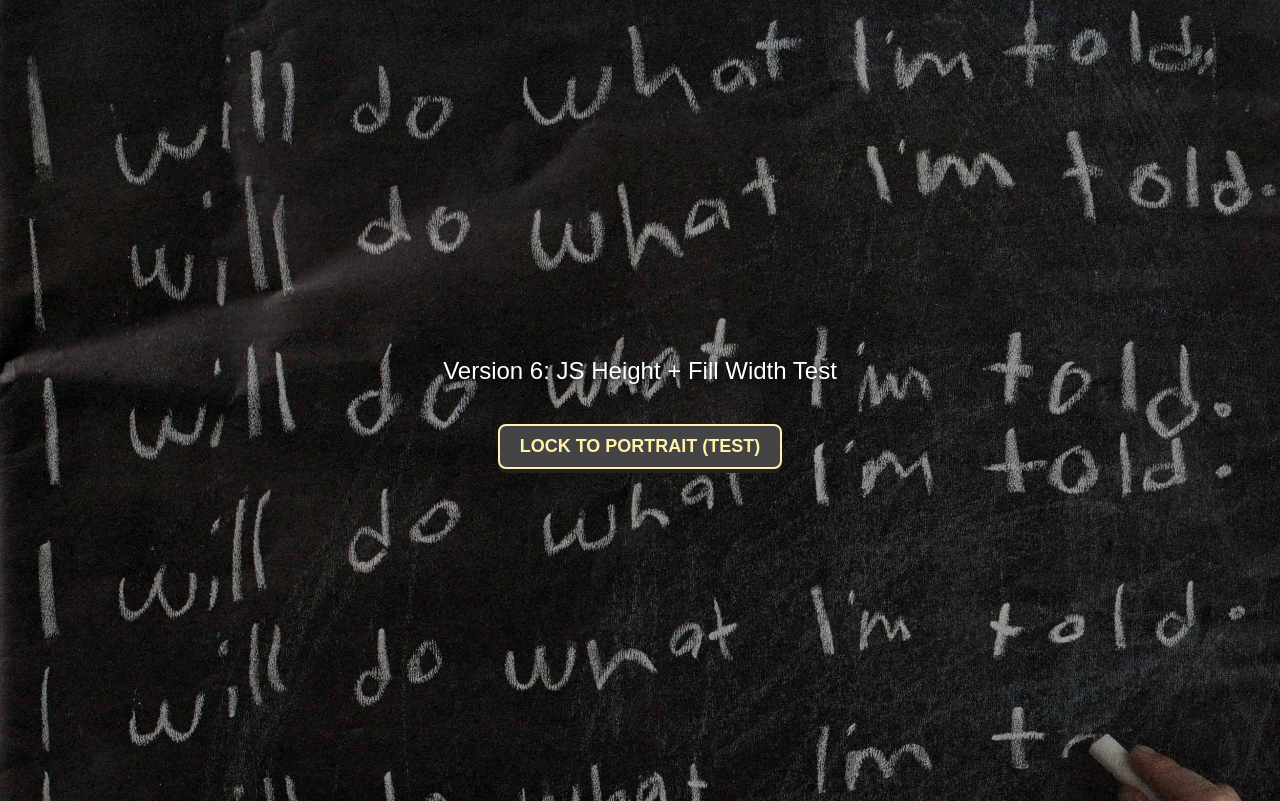
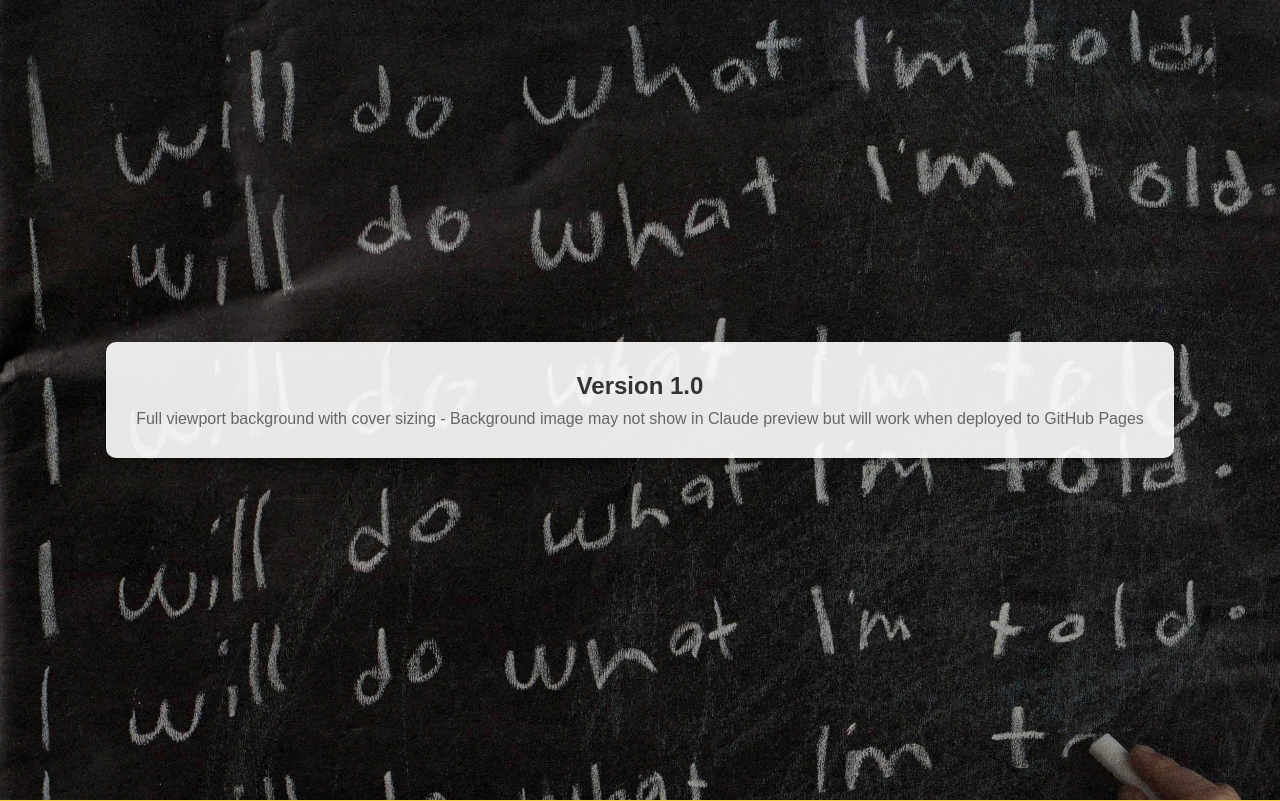
Before and after one commit to daniel-mea/a-superb-fairywren, a plain HTML site: page docs/danny-music/index.html in a window 1280 px wide. Drawn offline with Linux system fonts and the light colour scheme.

Commit message:
CLAAUDE 1

```diff
--- a/docs/danny-music/index.html
+++ b/docs/danny-music/index.html
@@ -3,127 +3,59 @@
 <head>
     <meta charset="UTF-8">
     <meta name="viewport" content="width=device-width, initial-scale=1.0">
-<title>Responsive Background Test</title>
-
+    <title>Full Viewport Background</title>
     <style>
-/* 1. Basic Viewport Setup */
-html, body {
+        * {
             margin: 0;
             padding: 0;
-    height: 100%;
-    background-color: #fff1a9;
-    transition: background-size 0.3s;
+            box-sizing: border-box;
         }
 
-/* --- SCROLL BUDGE FIX (Removed overflow: hidden) --- */
-body {
-    /* Allow scroll budging/overscroll for pull-to-refresh */
-    overflow-y: scroll;
-    -webkit-overflow-scrolling: touch;
-
-    background-image: url('https://raw.githubusercontent.com/daniel-mea/a-superb-fairywren/main/docs/website_assets/newspaper_dark.jpg');
-    background-position: center center;
-    background-repeat: no-repeat;
-    /* background-size is now controlled by JavaScript */
+        html, body {
+            width: 100%;
+            height: 100%;
+            overflow: hidden;
         }
 
-/* UI Elements for Testing */
-.center-ui {
-    /* Must use min-height 100% to ensure center-ui covers the screen */
-    min-height: 100%;
+        body {
+            background-color: #f4d03f;
+            background-image: url('https://raw.githubusercontent.com/daniel-mea/a-superb-fairywren/main/docs/website_assets/newspaper_dark.jpg');
+            background-size: cover;
+            background-position: center;
+            background-repeat: no-repeat;
+            background-attachment: fixed;
             display: flex;
-    flex-direction: column;
             justify-content: center;
             align-items: center;
-    color: white;
-    font-size: 24px;
-    font-family: sans-serif;
-    text-shadow: 2px 2px 5px rgba(0, 0, 0, 0.8);
-    gap: 15px;
         }
 
-.lock-button {
-    padding: 10px 20px;
-    font-size: 18px;
-    font-weight: bold;
-    color: #fff1a9;
-    background-color: #444;
-    border: 2px solid #fff1a9;
-    border-radius: 8px;
-    cursor: pointer;
-    box-shadow: 0 4px #222;
-    transition: all 0.1s;
+        .textbox {
+            background-color: rgba(255, 255, 255, 0.9);
+            padding: 30px;
+            border-radius: 10px;
+            box-shadow: 0 4px 6px rgba(0, 0, 0, 0.3);
+            max-width: 90%;
+            text-align: center;
         }
 
-.lock-button:active {
-    box-shadow: 0 0 #222;
-    transform: translateY(4px);
+        .textbox h1 {
+            font-family: Arial, sans-serif;
+            font-size: 24px;
+            color: #333;
+            margin-bottom: 10px;
+        }
+
+        .textbox p {
+            font-family: Arial, sans-serif;
+            font-size: 16px;
+            color: #666;
         }
     </style>
 </head>
 <body>
-
-<div class="center-ui">
-    <p>Version 6: JS Height + Fill Width Test</p>
-    <button class="lock-button" onclick="lockToPortrait()">
-        LOCK TO PORTRAIT (TEST)
-    </button>
+    <div class="textbox">
+        <h1>Version 1.0</h1>
+        <p>Full viewport background with cover sizing - Background image may not show in Claude preview but will work when deployed to GitHub Pages</p>
     </div>
-
-<script>
-    const ASSET_ASPECT_RATIO = 1.778; // 16/9 threshold for ultra-wide screen detection
-    const SCROLL_BUFFER_PX = 1; // Small buffer to ensure scroll budging is enabled
-
-    /**
-     * Handles the mobile viewport height bug and background sizing logic.
-     */
-    function setFullHeightAndBackgroundSize() {
-        const viewportHeight = window.innerHeight;
-        const viewportWidth = window.innerWidth;
-        const screenAspectRatio = viewportWidth / viewportHeight;
-
-        // FIX 1 (Height): Force the body's height to the exact visible pixel height PLUS buffer for overscroll
-        document.body.style.height = `${viewportHeight + SCROLL_BUFFER_PX}px`;
-
-        // FIX 2 (Background Sizing): Check aspect ratio in JS (Testing Fill Width)
-        if (screenAspectRatio > ASSET_ASPECT_RATIO) {
-            // Screen is ultra-wide (landscape): TESTING: Force background to fill width (100% auto)
-            // Expectation: Yellow bars on top/bottom of screen.
-            document.body.style.backgroundSize = '100% auto';
-        } else {
-            // Screen is portrait or desktop: Use standard cover
-            document.body.style.backgroundSize = 'cover';
-        }
-    }
-
-    /**
-     * Attempts to lock the screen to portrait mode (requires user interaction).
-     */
-    async function lockToPortrait() {
-        if (!screen.orientation || !screen.orientation.lock) {
-            console.log("Error: Orientation locking is not supported by this browser.");
-            return;
-        }
-
-        try {
-            await document.documentElement.requestFullscreen();
-            await screen.orientation.lock('portrait');
-            console.log("Orientation locked to portrait.");
-
-        } catch (error) {
-            console.error("Failed to lock orientation:", error);
-            console.log("Lock failed. Orientation locking usually requires Fullscreen mode and may be restricted by your device/browser.");
-        }
-    }
-
-
-    // Initialization and Event Listeners
-    window.addEventListener('load', setFullHeightAndBackgroundSize);
-    window.addEventListener('resize', setFullHeightAndBackgroundSize);
-
-    // Run once immediately to prevent initial flicker
-    setFullHeightAndBackgroundSize();
-</script>
-
 </body>
 </html>
```
Lines whose indentation alone changed are shown as unchanged.
